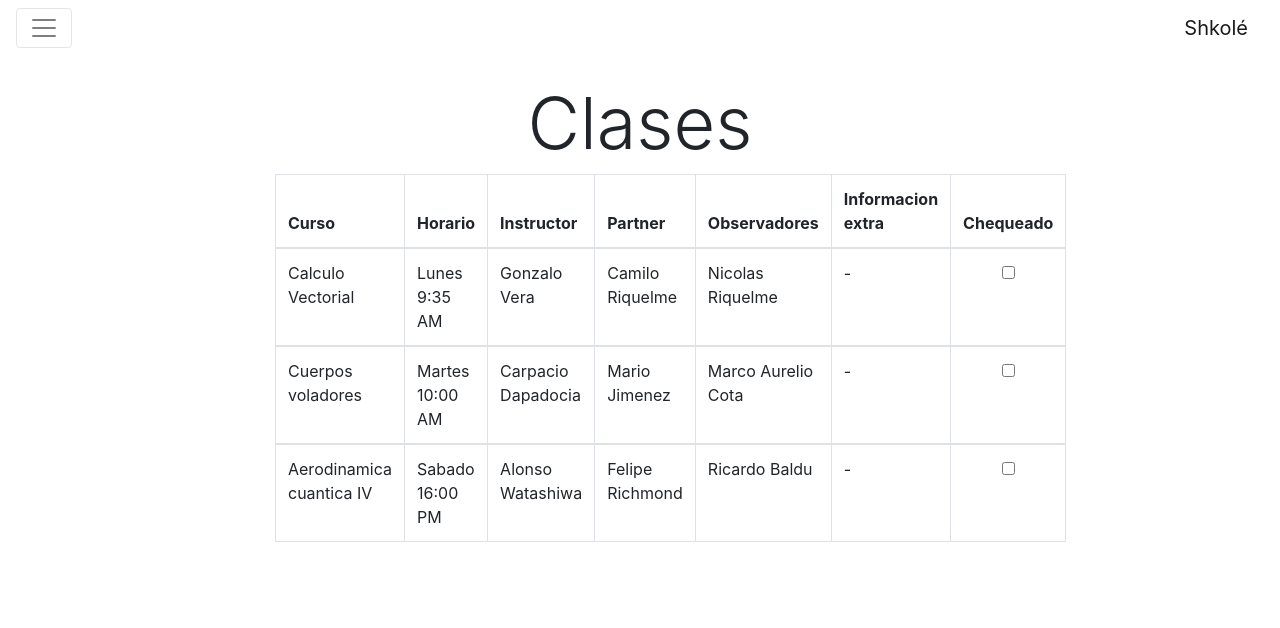
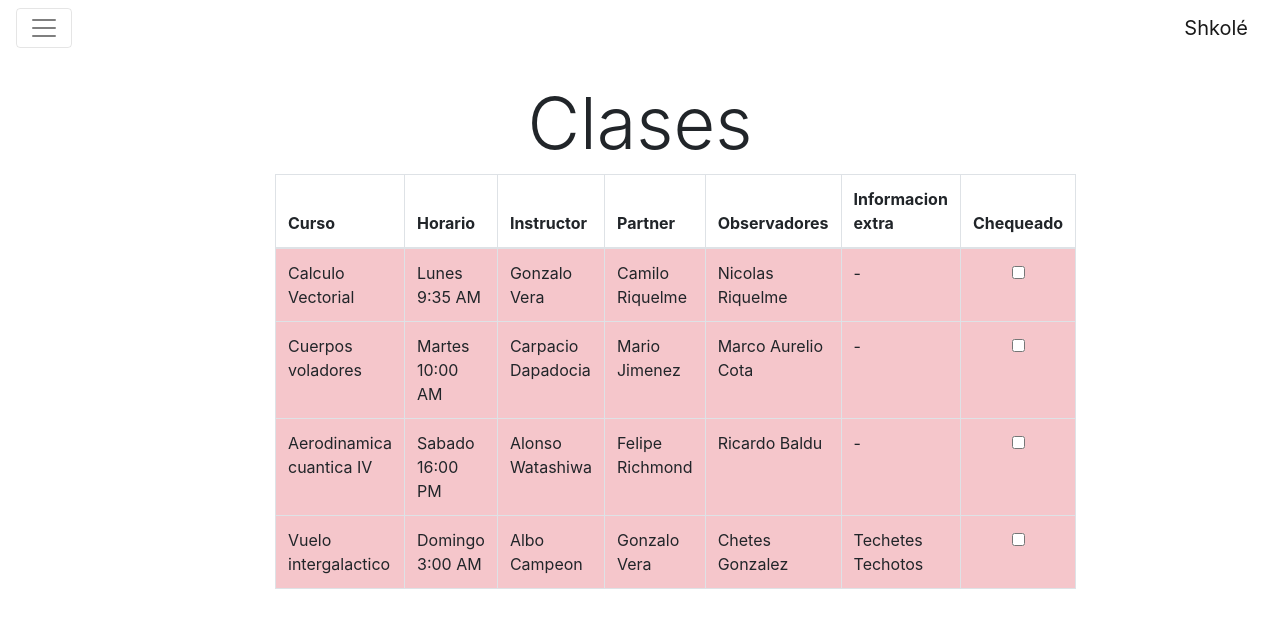
Before and after one commit to wainola/WebGonzalo, an Angular app: page / in a window 1280 px wide. Shown: the top 628 px of the page. Built offline with nearby package versions, Linux system fonts and the light colour scheme.

Commit message:
Añadida interacion para verificacion de chequeo

```diff
--- a/src/app/app.component.html
+++ b/src/app/app.component.html
@@ -6,6 +6,8 @@
       <br>
       <h1 class="display-3 text-center">Clases</h1>
       <app-clases></app-clases>
+      <br>
+      <!--<app-ejemplo-directivas></app-ejemplo-directivas>-->
     </div>
   </div>
 </div>
--- a/src/app/app.module.ts
+++ b/src/app/app.module.ts
@@ -8,6 +8,8 @@ import { HeaderSiteComponent } from './header-site.component';
 import { ClasesComponent } from './clases/clases.component';
 import { AsignaturasComponent } from './clases/asignaturas/asignaturas.component';
 import { ListaAsignaturasComponent } from './clases/asignaturas/lista-asignaturas/lista-asignaturas.component';
+import { EjemploDirectivasComponent } from './ejemplo-directivas/ejemplo-directivas.component';
+import { EjemploDirectivaDirective } from './ejemplo-directivas/ejemplo-directiva.directive';
 
 @NgModule({
   declarations: [
@@ -16,6 +18,8 @@ import { ListaAsignaturasComponent } from './clases/asignaturas/lista-asignatura
     ClasesComponent,
     AsignaturasComponent,
     ListaAsignaturasComponent,
+    EjemploDirectivasComponent,
+    EjemploDirectivaDirective,
   ],
   imports: [
     BrowserModule,
--- a/src/app/clases/asignaturas/lista-asignaturas/asignaturas.ts
+++ b/src/app/clases/asignaturas/lista-asignaturas/asignaturas.ts
@@ -20,7 +20,6 @@ export class Asignatura implements Asignaturas{
   observadores: string;
   infoExtra?: string;
   chequeado: boolean;
-  @Input() check: boolean = false;
   constructor(curso, horario, instructor, partner, observadores, infoExtra?, chequeado:boolean = false){
     if(infoExtra === undefined){
       this.curso = curso;
@@ -54,4 +53,16 @@ export class Asignatura implements Asignaturas{
   chequeoBox(ar1:boolean){
     this.chequeado = ar1;
   }
+  getChequeo(){
+    console.log(this.chequeado);
+  }
+  aplicacionClase(){
+    if(this.chequeado){
+      let clase = "table-success";
+      return clase;
+    }else{
+      let clase = "table-danger";
+      return clase;
+    }
+  }
 }
--- a/src/app/clases/asignaturas/lista-asignaturas/lista-asignaturas.component.html
+++ b/src/app/clases/asignaturas/lista-asignaturas/lista-asignaturas.component.html
@@ -10,7 +10,8 @@
       <th>Chequeado</th>
     </tr>
   </thead>
-  <tbody *ngFor="let clases of cursos">
+  <tbody>
+    <tr *ngFor="let clases of cursos" class="{{clases.aplicacionClase()}}">
       <td>{{clases.curso}}</td>
       <td>{{clases.horario}}</td>
       <td>{{clases.instructor}}</td>
@@ -18,7 +19,8 @@
       <td>{{clases.observadores}}</td>
       <td>{{clases.infoExtra}}</td>
       <td class="text-center">
-        <input type="checkbox">
+        <input type="checkbox" [(ngModel)]="clases.chequeado" (mouseenter)="clases.getChequeo()">
       </td>
+    </tr>
   </tbody>
 </table>
--- a/src/app/clases/asignaturas/lista-asignaturas/lista-asignaturas.component.ts
+++ b/src/app/clases/asignaturas/lista-asignaturas/lista-asignaturas.component.ts
@@ -8,12 +8,12 @@ import { Asignatura } from './asignaturas';
 export class ListaAsignaturasComponent{
   // creamos la propiedad para que este presta para ser renderizada.
   cursos = CURSOS;
-  check = false;
 }
 
 // generamos las instancias de los cursos.
 const CURSOS: Asignatura[] = [
   new Asignatura("Calculo Vectorial", "Lunes 9:35 AM", "Gonzalo Vera", "Camilo Riquelme", "Nicolas Riquelme"),
   new Asignatura("Cuerpos voladores", "Martes 10:00 AM", "Carpacio Dapadocia", "Mario Jimenez", "Marco Aurelio Cota"),
-  new Asignatura("Aerodinamica cuantica IV", "Sabado 16:00 PM", "Alonso Watashiwa", "Felipe Richmond", "Ricardo Baldu")
+  new Asignatura("Aerodinamica cuantica IV", "Sabado 16:00 PM", "Alonso Watashiwa", "Felipe Richmond", "Ricardo Baldu"),
+  new Asignatura("Vuelo intergalactico", "Domingo 3:00 AM", "Albo Campeon", "Gonzalo Vera", "Chetes Gonzalez", "Techetes Techotos")
 ]
--- /dev/null
+++ b/src/app/ejemplo-directivas/ejemplo-directiva.directive.ts
@@ -0,0 +1,10 @@
+import { Directive, ElementRef, Input } from '@angular/core';
+
+@Directive({
+  selector: '[appEjemploDirectiva]'
+})
+export class EjemploDirectivaDirective {
+  constructor(el: ElementRef){
+    el.nativeElement.style.backgroundColor = 'yellow';
+  }
+}
--- /dev/null
+++ b/src/app/ejemplo-directivas/ejemplo-directivas.component.html
@@ -0,0 +1,2 @@
+<h1>Ejemplo de directivas</h1>
+<p appEjemploDirectiva>Este texto deberia estar destacado.</p>
--- /dev/null
+++ b/src/app/ejemplo-directivas/ejemplo-directivas.component.ts
@@ -0,0 +1,11 @@
+import { Component } from '@angular/core';
+
+@Component({
+  selector: 'app-ejemplo-directivas',
+  templateUrl: './ejemplo-directivas.component.html',
+  styles: []
+})
+
+export class EjemploDirectivasComponent {
+
+}
```
